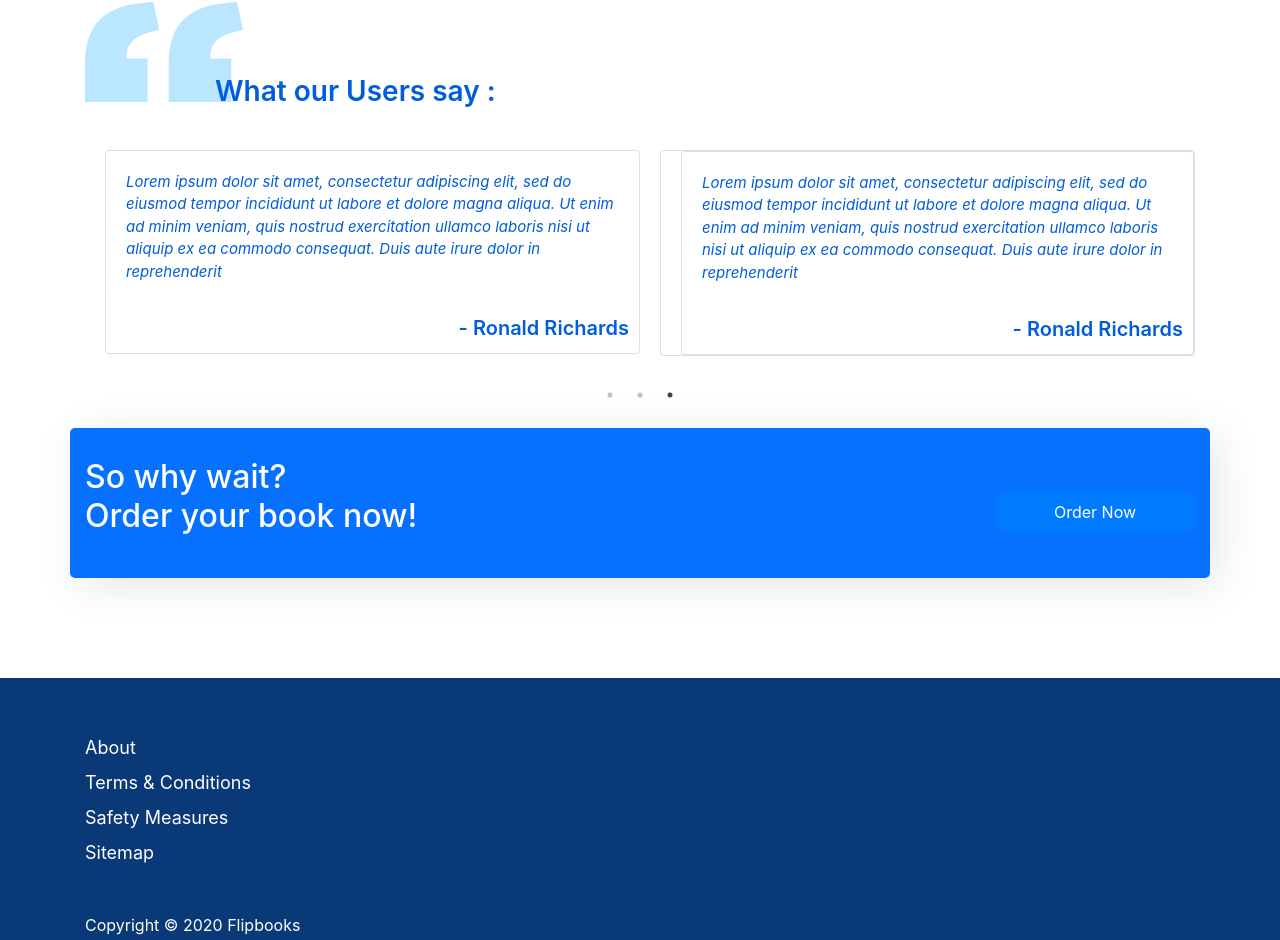
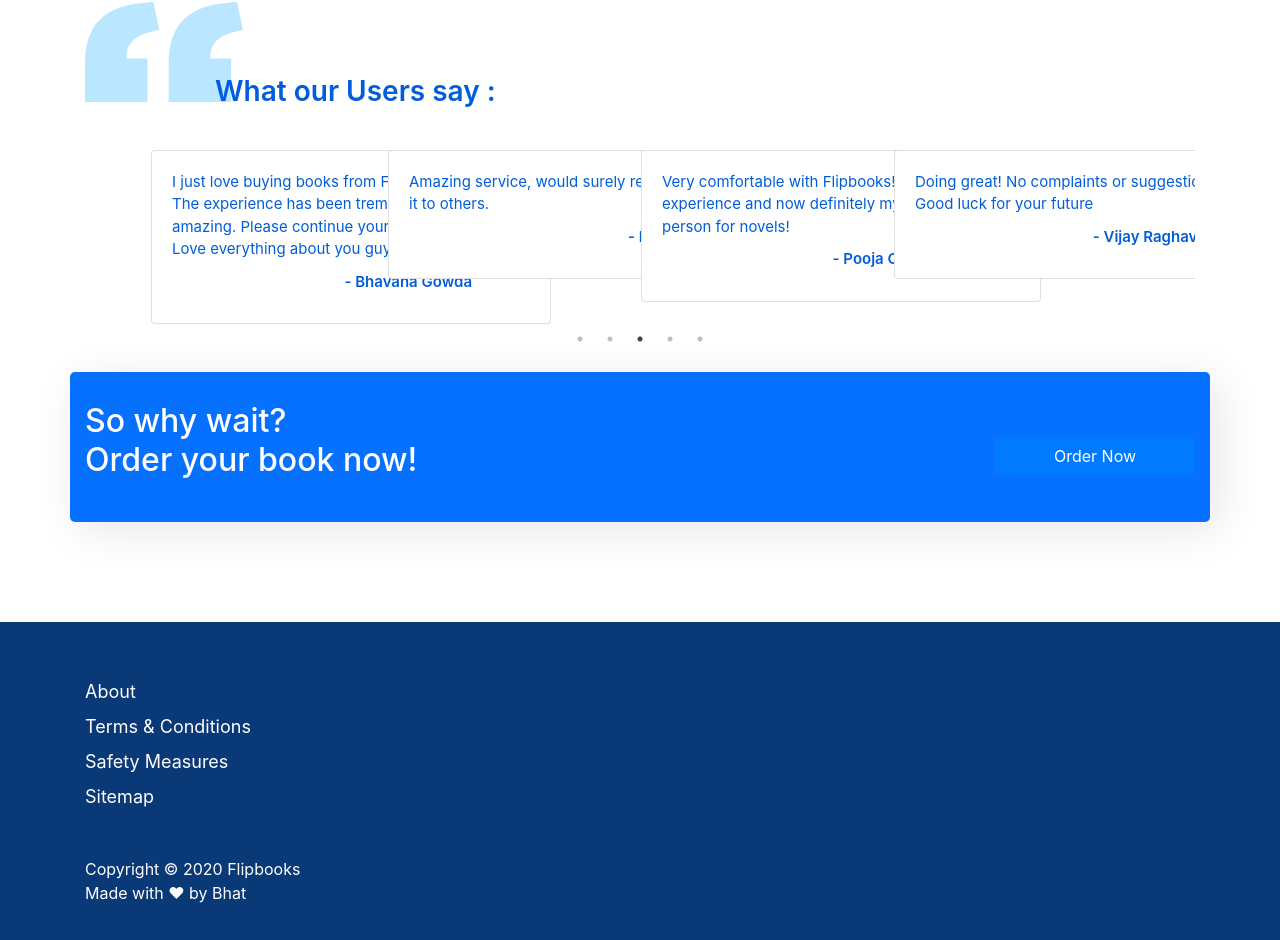
Before and after one commit to shashankbhat2/Flipbooks-Landing, a Next.js app: page / in a window 1280 px wide. Shown: the part 2762-3702 px from the top of the page. Built offline with nearby package versions, Linux system fonts and the light colour scheme.

Commit message:
slider changes

```diff
--- a/components/Slider.js
+++ b/components/Slider.js
@@ -7,8 +7,10 @@ export default class CustomSlider extends Component {
     const settings = {
       dots: true,
       infinite: true,
-      slidesToShow: 2,
-      slidesToScroll: 2,
+      className: "center",
+      centerMode: true,
+      slidesToShow: 4,
+      slidesToScroll: 4,
       autoplay: true,
       autoplaySpeed: 2000,
       pauseOnHover: true,
@@ -25,9 +27,9 @@ export default class CustomSlider extends Component {
         {
           breakpoint: 600,
           settings: {
-            slidesToShow: 1,
-            slidesToScroll:1,
-            initialSlide: 1
+            slidesToShow: 2,
+            slidesToScroll: 2,
+            initialSlide: 2
           }
         },
         {
@@ -38,48 +40,34 @@ export default class CustomSlider extends Component {
           }
         }
       ]
+
     };
     return (
       <div className="mt-5 slider">
         <Slider {...settings}>
-          <div>
+          <div class="card fb-card ml-3">
+            <div class="card-body quote">
+            I just love buying books from Flipbooks. The experience has been tremendously amazing. Please continue your service. Love everything about you guys. <p class="card-text">- Bhavana Gowda</p>
+          </div>
+          </div>
           <div class="card fb-card">
             <div class="card-body quote">
-            Lorem ipsum dolor sit amet, consectetur adipiscing elit, sed do eiusmod tempor incididunt ut labore et dolore magna aliqua. Ut enim ad minim veniam, quis nostrud exercitation ullamco laboris nisi ut aliquip ex ea commodo consequat. Duis aute irure dolor in reprehenderit            </div>
-            <p class="card-text">- Ronald Richards</p>
+            Amazing service, would surely recommend it to others. <p class="card-text">- Harshitha</p>
           </div>
           </div>
-          <div>
           <div class="card fb-card">
             <div class="card-body quote">
-            Lorem ipsum dolor sit amet, consectetur adipiscing elit, sed do eiusmod tempor incididunt ut labore et dolore magna aliqua. Ut enim ad minim veniam, quis nostrud exercitation ullamco laboris nisi ut aliquip ex ea commodo consequat. Duis aute irure dolor in reprehenderit            </div>
-            <p class="card-text">- Ronald Richards</p>
+            Very comfortable with Flipbooks! Love the experience and now definitely my go to person for novels!
+            <p class="card-text">- Pooja Chowdary</p>
+            </div>
           </div>
-          </div>
-          <div>
           <div class="card fb-card">
             <div class="card-body quote">
-            Lorem ipsum dolor sit amet, consectetur adipiscing elit, sed do eiusmod tempor incididunt ut labore et dolore magna aliqua. Ut enim ad minim veniam, quis nostrud exercitation ullamco laboris nisi ut aliquip ex ea commodo consequat. Duis aute irure dolor in reprehenderit            </div>
-            <p class="card-text">- Ronald Richards</p>
-          </div>
-          </div>
-          <div>
-          <div class="card fb-card">
-            <div class="card-body quote">
-            Lorem ipsum dolor sit amet, consectetur adipiscing elit, sed do eiusmod tempor incididunt ut labore et dolore magna aliqua. Ut enim ad minim veniam, quis nostrud exercitation ullamco laboris nisi ut aliquip ex ea commodo consequat. Duis aute irure dolor in reprehenderit            </div>
-            <p class="card-text">- Ronald Richards</p>
-          </div>
-          </div>
-          <div>
-          <div class="card fb-card">
-          <div class="card fb-card">
-            <div class="card-body quote">
-            Lorem ipsum dolor sit amet, consectetur adipiscing elit, sed do eiusmod tempor incididunt ut labore et dolore magna aliqua. Ut enim ad minim veniam, quis nostrud exercitation ullamco laboris nisi ut aliquip ex ea commodo consequat. Duis aute irure dolor in reprehenderit            </div>
-            <p class="card-text">- Ronald Richards</p>
-          </div>
+            Doing great! No complaints or suggestions. Good luck for your future
+            <p class="card-text">- Vijay Raghavan</p>
+            </div>
           </div>
           <br></br>
-          </div>
         </Slider>
       </div>
     );
--- a/styles/styles.css
+++ b/styles/styles.css
@@ -163,7 +163,7 @@ a{
     margin-bottom: 100px !important;
 }
 .fb-card{
-    margin-left: 20px;
+    width: 400px  !important;
     font-size: 20px;
 }
 .fbtitle{
@@ -187,7 +187,8 @@ a{
 }
 .quote{
     color: #005DDB;
-    font-style: italic;
+    width: 350px;
+    padding: 10px;
     font-size: 15px;
 }
 .banner{
@@ -473,6 +474,9 @@ li > a {
     .slider{
         overflow: hidden;
     }
+    .fb-card{
+        padding-left: 10px;
+    }
     .fbtitle > h3{
         margin-left: 80px;
         margin-top: 30px;
```
Also changed, not shown: 1 other file (tests, documents, lock files or other folders).
